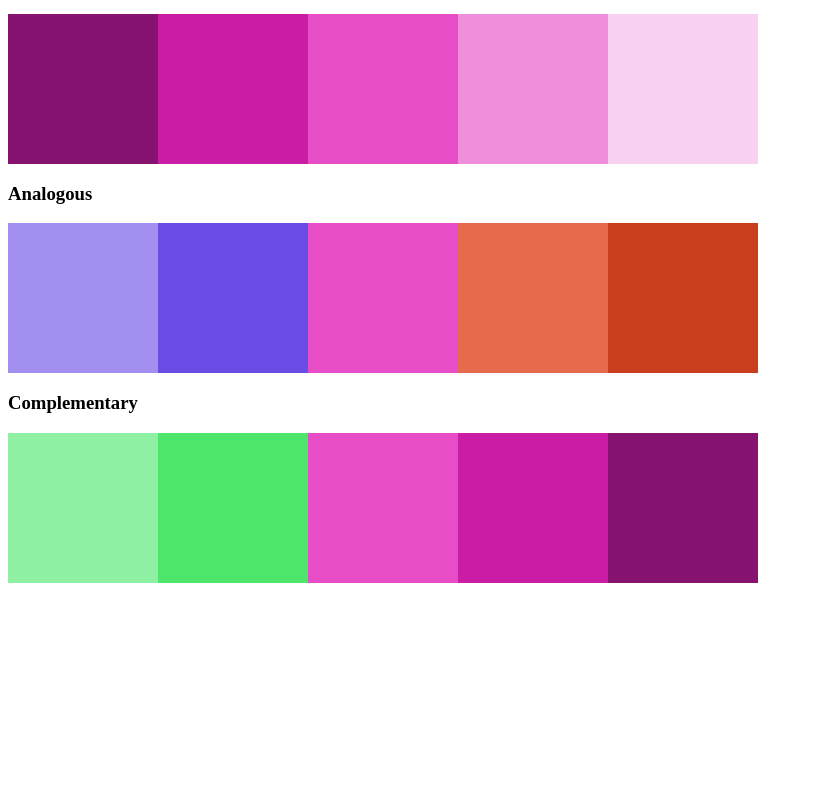
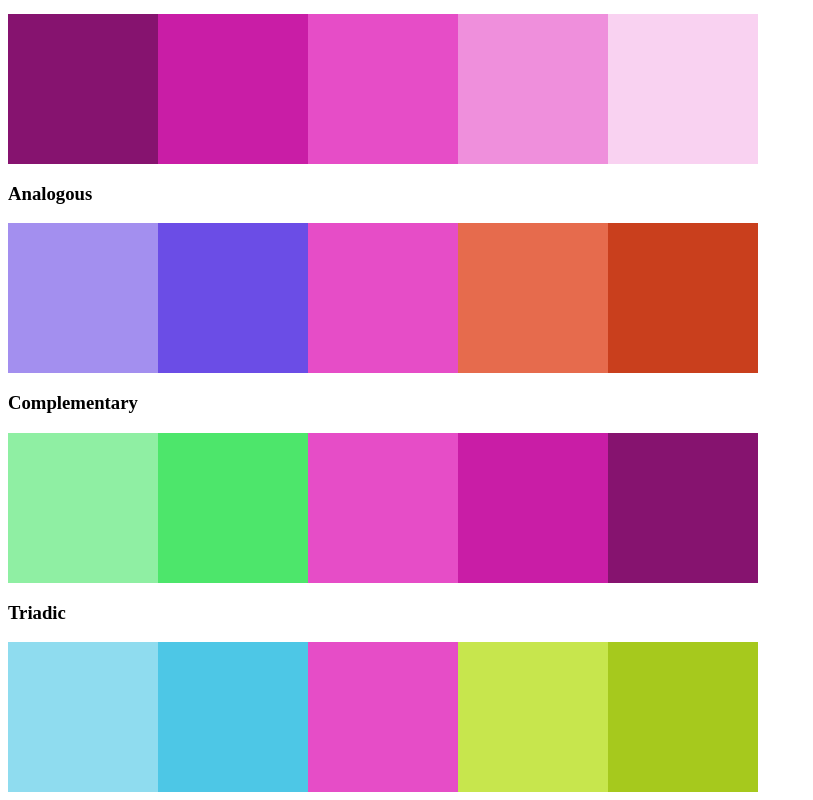
Before and after one commit to dorafc/color-a-tron, a plain HTML site: page index.html in a window 1280 px wide. Shown: the part 316-1116 px from the top of the page, without its empty margins (0-813 px from the left). Before the commit the page ends 907 px from the top, so only its background shows below. Drawn offline with Linux system fonts and the light colour scheme.

Commit message:
add triadic colors

```diff
--- a/index.html
+++ b/index.html
@@ -28,6 +28,11 @@
 
   </div>
 
+  <h3>Triadic</h3>
+  <div id="tri">
+
+  </div>
+
   <script type="module" src="index.js"></script>
 </body>
 </html>
--- a/index.js
+++ b/index.js
@@ -51,11 +51,18 @@ const comp = [origColor.getNewHue(180).getLighterColor(),
   origColor.getDarkerColor(),
   origColor.getDarkerColor().getDarkerColor()]
 
+const tri = [origColor.getNewHue(-120).getLighterColor(),
+  origColor.getNewHue(-120),
+  origColor,
+  origColor.getNewHue(120),
+  origColor.getNewHue(120).getDarkerColor()]
+
 // update DOM
 const displaySpace = document.getElementById('colors')
 const monoSpace = document.getElementById('mono')
 const analogousSpace = document.getElementById('analogous')
 const compSpace = document.getElementById('comp')
+const triSpace = document.getElementById('tri')
 
 // show original color
 let origColorSpace = document.createElement('div')
@@ -93,3 +100,14 @@ comp.forEach((color, i) => {
 })
 
 compSpace.appendChild(compColorSpace)
+
+// show triadic palette
+let triColorSpace = document.createElement('div')
+triColorSpace.setAttribute('id', 'tri-palette')
+triColorSpace.setAttribute('class', 'palette')
+
+tri.forEach((color, i) => {
+  triColorSpace.appendChild(addColorSquare(`tri${i}`, color))
+})
+
+triSpace.appendChild(triColorSpace)
```
